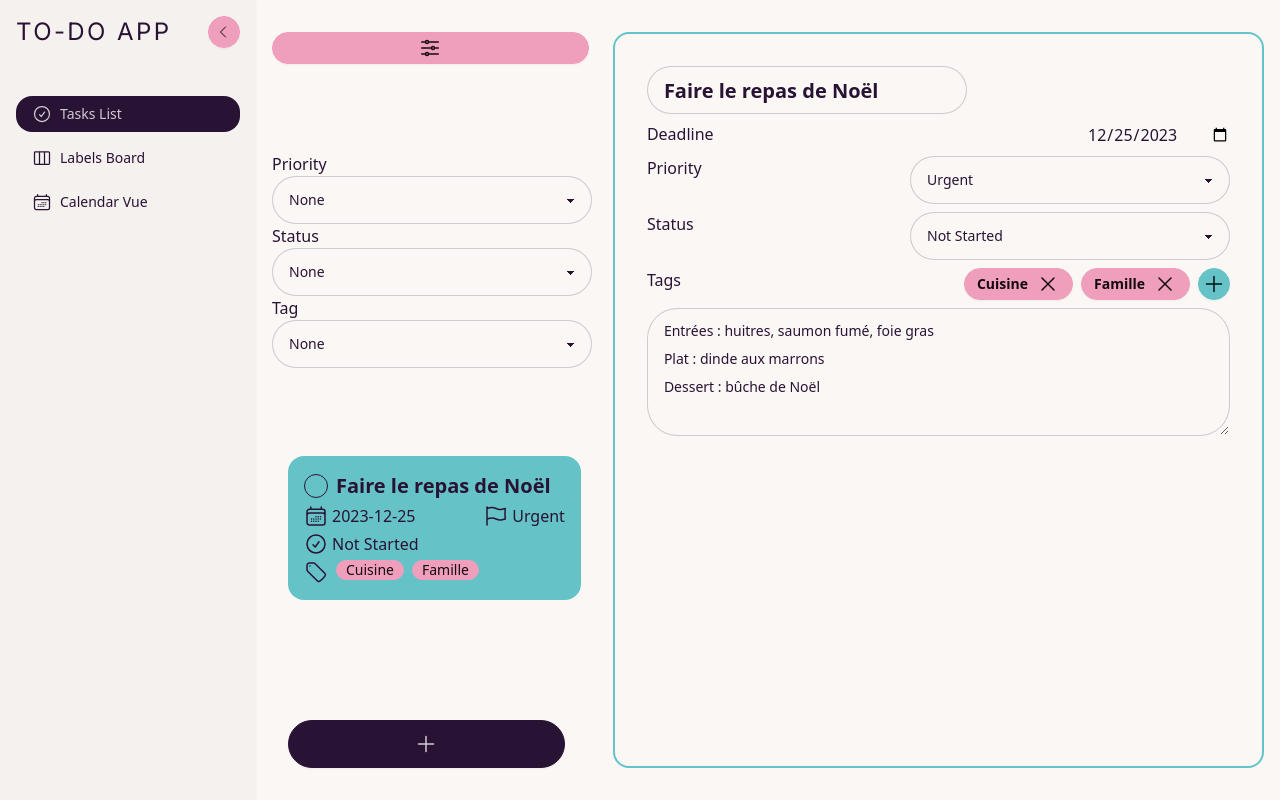
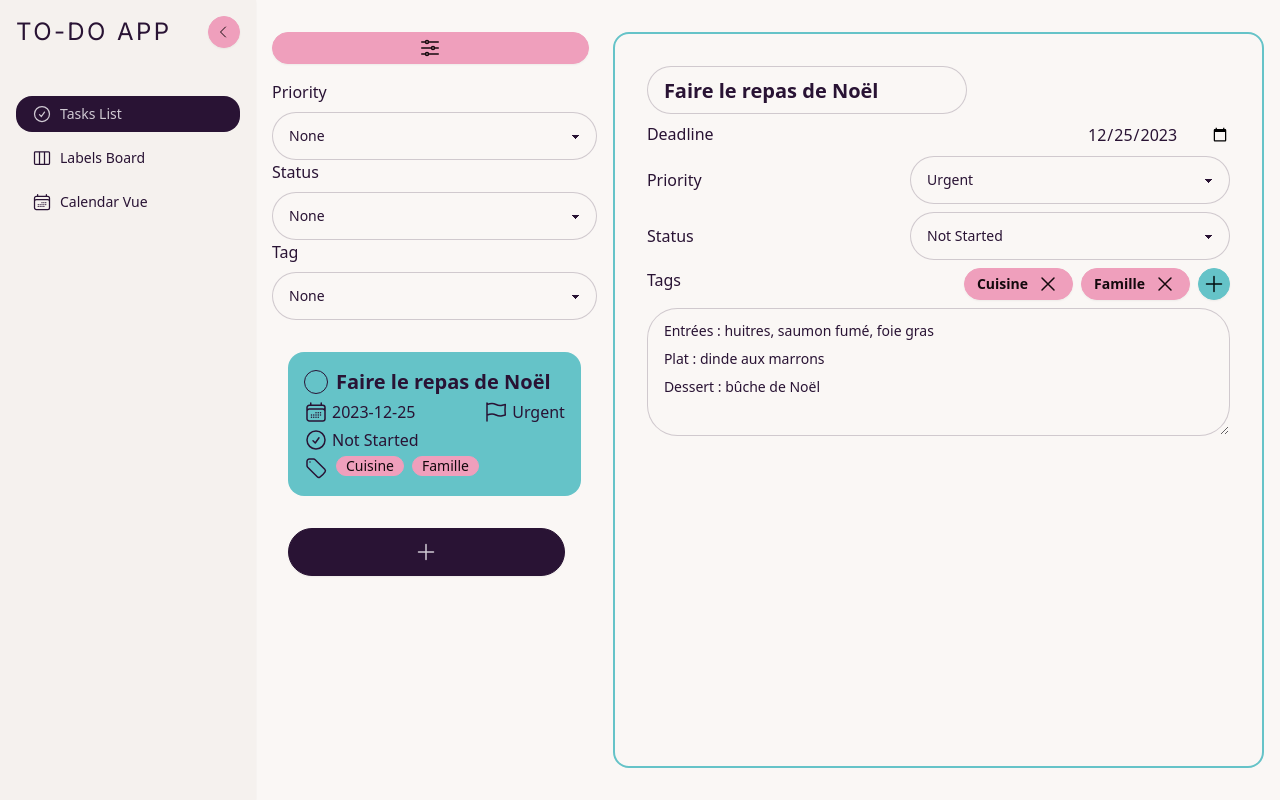
Before and after one commit to AurelieESEO/todo_react_project, a React (Vite) app in the folder todo_react_project/: page / in a window 1280 px wide. Built offline with nearby package versions, Linux system fonts and the light colour scheme; a web font is replaced by a local one.

Commit message:
fix filter ui

```diff
--- a/todo_react_project/src/components/TaskEdit.tsx
+++ b/todo_react_project/src/components/TaskEdit.tsx
@@ -147,7 +147,7 @@ const TaskEdit: React.FC<TaskEditProps> = ({
             />
           </div>
           {/* Dropdown for task priority */}
-          <div className="flex flex-column">
+          <div className="flex flex-column items-center">
             <p>Priority</p>
             <select
                 className="select select-bordered w-full max-w-xs"
@@ -163,7 +163,7 @@ const TaskEdit: React.FC<TaskEditProps> = ({
             </select>
           </div>
           {/* Dropdown for task status */}
-          <div className="flex flex-column">
+          <div className="flex flex-column items-center">
             <p>Status</p>
             <select
                 className="select select-bordered w-full max-w-xs"
--- a/todo_react_project/src/components/TaskListView.tsx
+++ b/todo_react_project/src/components/TaskListView.tsx
@@ -101,8 +101,8 @@ const TaskListView: React.FC<TaskListViewProps> = (
   // TSX for the TaskListView component
   return (
       <div className="px-4 py-8 flex flex-row gap-4 justify-start w-full h-full">
-        <div className="w-3/6 flex flex-col justify-between">
-            <button className={'btn btn-secondary btn-sm mr-2'}
+        <div className="w-3/6 flex flex-col justify-start">
+            <button className={'btn btn-secondary btn-sm mr-2 mb-4'}
                     onClick={() => handleFiltersDisplayed()}>
                 <svg xmlns="http://www.w3.org/2000/svg" fill="none" viewBox="0 0 24 24" stroke-width="1.5"
                      stroke="currentColor" className="w-6 h-6">
@@ -110,10 +110,10 @@ const TaskListView: React.FC<TaskListViewProps> = (
                           d="M10.5 6h9.75M10.5 6a1.5 1.5 0 1 1-3 0m3 0a1.5 1.5 0 1 0-3 0M3.75 6H7.5m3 12h9.75m-9.75 0a1.5 1.5 0 0 1-3 0m3 0a1.5 1.5 0 0 0-3 0m-3.75 0H7.5m9-6h3.75m-3.75 0a1.5 1.5 0 0 1-3 0m3 0a1.5 1.5 0 0 0-3 0m-9.75 0h9.75"/>
                 </svg>
             </button>
-            <div className={`${filtersDisplayed ? 'hidden' : ''}`}>
+            <div className={`${filtersDisplayed ? 'hidden' : ''} mb-8`}>
                 <p>Priority</p>
                 <select
-                    className="select select-bordered w-full max-w-xs"
+                    className="select select-bordered w-full h-6 mt-2 text-sm"
                     onChange={(event: React.ChangeEvent<never>) =>
                         handleInputChange(event, 'priority')
                     }
@@ -125,7 +125,7 @@ const TaskListView: React.FC<TaskListViewProps> = (
                 </select>
                 <p>Status</p>
                 <select
-                    className="select select-bordered w-full max-w-xs"
+		                className="select select-bordered w-full h-fit mt-2 text-xm"
                     onChange={(event: React.ChangeEvent<never>) =>
                         handleInputChange(event, 'status')
                     }
@@ -137,7 +137,7 @@ const TaskListView: React.FC<TaskListViewProps> = (
                 </select>
                 <p>Tag</p>
                 <select
-                    className="select select-bordered w-full max-w-xs"
+                    className="select select-bordered w-full h-6 mt-2 text-sm"
                     onChange={(event: React.ChangeEvent<never>) =>
                         handleInputChange(event, 'tag')
                     }
```
